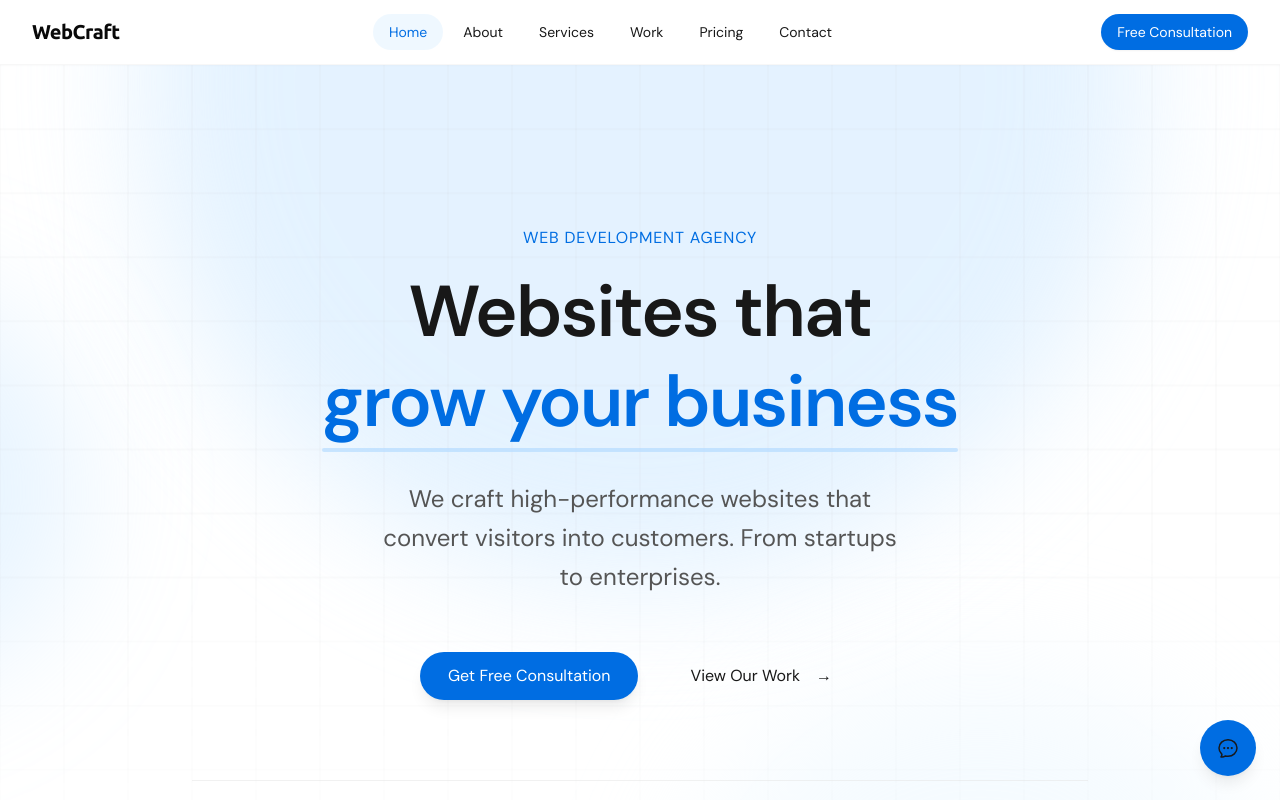
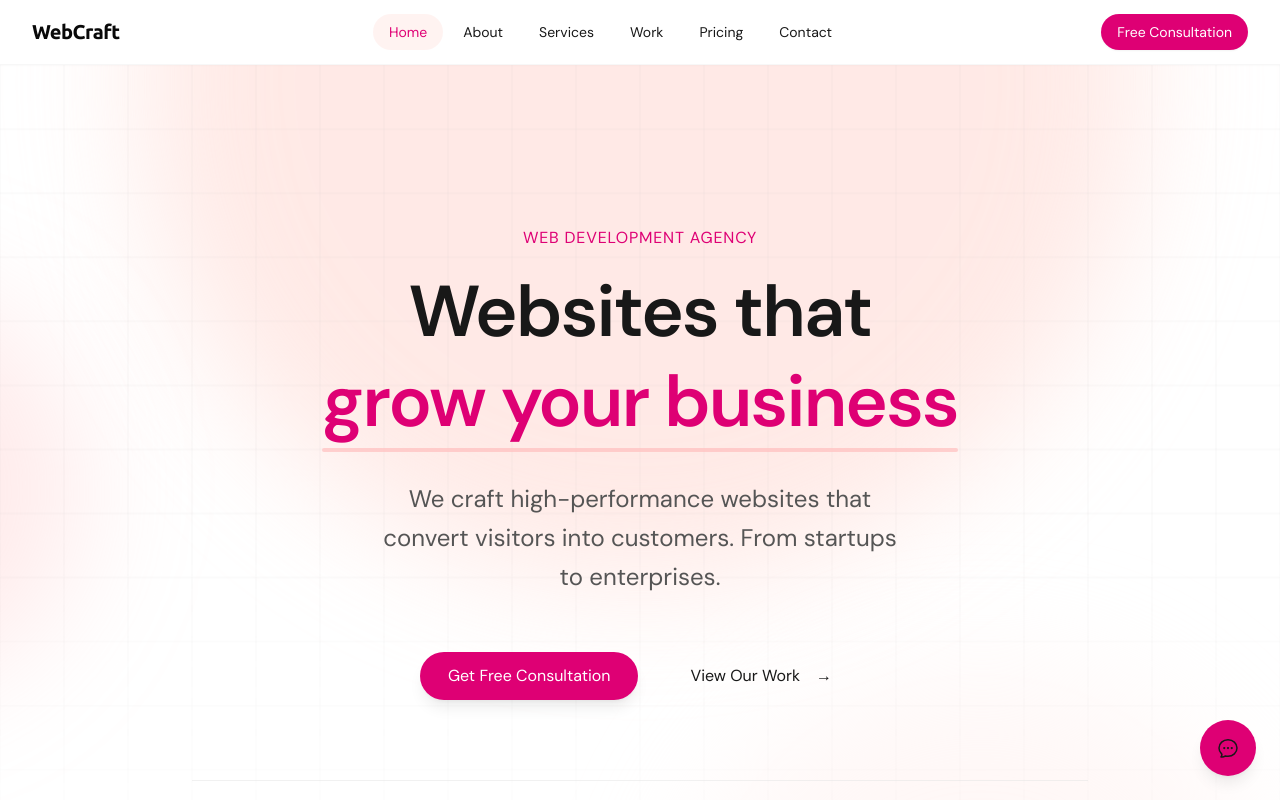
Before and after one commit to Rameshwar-bhagwat10/WebCraft, a Next.js app: page / in a window 1280 px wide. Shown: the top 800 px of the page. Built offline with nearby package versions, Linux system fonts and the light colour scheme; no server answers.

Commit message:
feat: change primary color to orange-red-pink gradient
- Primary palette now transitions from orange (light) to red to pink (dark)
- Hue shifts from 25 (orange) through 0 (red) to 340 (pink)
- Interactive grid uses matching gradient colors
- Vibrant, modern, energetic color scheme

```diff
--- a/src/app/globals.css
+++ b/src/app/globals.css
@@ -50,18 +50,18 @@
    * All colors WCAG 2.2 AA compliant
    * ========================================= */
 
-  /* Primary brand (blue) - OKLCH for perceptual uniformity */
-  --color-primary-50: oklch(97% 0.02 250);
-  --color-primary-100: oklch(93% 0.04 250);
-  --color-primary-200: oklch(87% 0.08 250);
-  --color-primary-300: oklch(78% 0.12 250);
-  --color-primary-400: oklch(70% 0.15 250);
-  --color-primary-500: oklch(62% 0.19 254);
-  --color-primary-600: oklch(55% 0.2 255);
-  --color-primary-700: oklch(49% 0.19 256);
-  --color-primary-800: oklch(42% 0.16 257);
-  --color-primary-900: oklch(37% 0.12 258);
-  --color-primary-950: oklch(28% 0.09 259);
+  /* Primary brand (orange-red-pink gradient) - OKLCH for perceptual uniformity */
+  --color-primary-50: oklch(97% 0.02 25);
+  --color-primary-100: oklch(94% 0.06 25);
+  --color-primary-200: oklch(88% 0.12 20);
+  --color-primary-300: oklch(80% 0.18 15);
+  --color-primary-400: oklch(72% 0.20 10);
+  --color-primary-500: oklch(65% 0.22 5);
+  --color-primary-600: oklch(58% 0.24 0);
+  --color-primary-700: oklch(50% 0.22 355);
+  --color-primary-800: oklch(42% 0.18 350);
+  --color-primary-900: oklch(35% 0.14 345);
+  --color-primary-950: oklch(25% 0.10 340);
 
   /* Neutral gray scale - OKLCH */
   --color-neutral-50: oklch(98% 0 0);
--- a/src/components/home/interactive-grid.tsx
+++ b/src/components/home/interactive-grid.tsx
@@ -110,9 +110,9 @@ export function InteractiveGrid(): React.ReactElement {
         if (intensity > 0.05) {
           const dotRadius = 2 + intensity * 3;
           const gradient = ctx.createRadialGradient(x, y, 0, x, y, dotRadius * 2);
-          gradient.addColorStop(0, `rgba(79, 70, 229, ${intensity * 0.9})`);
-          gradient.addColorStop(0.5, `rgba(99, 102, 241, ${intensity * 0.5})`);
-          gradient.addColorStop(1, 'rgba(99, 102, 241, 0)');
+          gradient.addColorStop(0, `rgba(239, 68, 68, ${intensity * 0.9})`);
+          gradient.addColorStop(0.5, `rgba(249, 115, 22, ${intensity * 0.5})`);
+          gradient.addColorStop(1, 'rgba(236, 72, 153, 0)');
 
           ctx.beginPath();
           ctx.arc(x, y, dotRadius * 2, 0, Math.PI * 2);
@@ -144,7 +144,7 @@ export function InteractiveGrid(): React.ReactElement {
           ctx.moveTo(x, y);
           ctx.lineTo(nextX, y);
           ctx.strokeStyle = lineIntensity > 0.05
-            ? `rgba(99, 102, 241, ${0.15 + lineIntensity * 0.6})`
+            ? `rgba(239, 68, 68, ${0.15 + lineIntensity * 0.6})`
             : 'rgba(200, 200, 200, 0.15)';
           ctx.lineWidth = lineIntensity > 0.05 ? 1 + lineIntensity : 1;
           ctx.stroke();
@@ -168,7 +168,7 @@ export function InteractiveGrid(): React.ReactElement {
           ctx.moveTo(x, y);
           ctx.lineTo(x, nextY);
           ctx.strokeStyle = lineIntensity > 0.05
-            ? `rgba(99, 102, 241, ${0.15 + lineIntensity * 0.6})`
+            ? `rgba(236, 72, 153, ${0.15 + lineIntensity * 0.6})`
             : 'rgba(200, 200, 200, 0.15)';
           ctx.lineWidth = lineIntensity > 0.05 ? 1 + lineIntensity : 1;
           ctx.stroke();
@@ -257,7 +257,7 @@ export function InteractiveGrid(): React.ReactElement {
               style={{
                 left: mousePos.x - 250,
                 top: mousePos.y - 250,
-                background: `radial-gradient(circle, oklch(0.55 0.2 255 / 0.12) 0%, oklch(0.62 0.19 254 / 0.06) 35%, transparent 70%)`,
+                background: `radial-gradient(circle, oklch(0.58 0.24 0 / 0.15) 0%, oklch(0.65 0.22 25 / 0.08) 35%, transparent 70%)`,
                 opacity: isHovering ? 1 : 0,
               }}
             />
```
